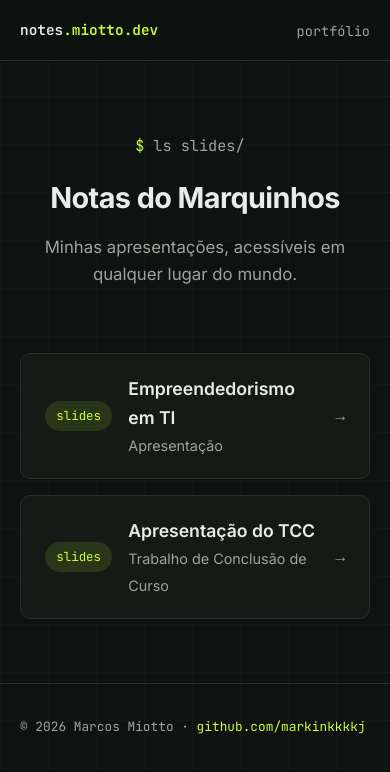
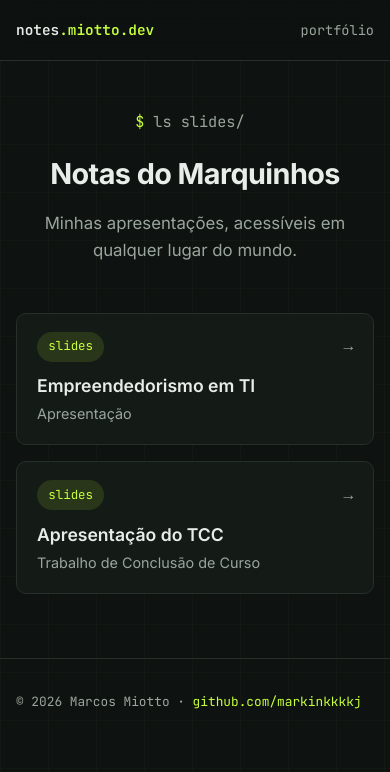
Before and after one commit to markinkkkkj/miotto-notes, a plain HTML site: page index.html in a window 390 px wide. Drawn offline with Linux system fonts and the light colour scheme.

Commit message:
feat: responsividade mobile

```diff
--- a/css/style.css
+++ b/css/style.css
@@ -45,6 +45,7 @@
 
 html {
   scroll-behavior: smooth;
+  -webkit-text-size-adjust: 100%; /* evita zoom automático de fonte no iOS em landscape */
 }
 
 body {
@@ -79,7 +80,7 @@ a {
   width: 100%;
   max-width: var(--container);
   margin-inline: auto;
-  padding-inline: 1.25rem;
+  padding-inline: 1rem; /* telas estreitas: aproveita cada pixel */
 }
 
 .skip-link {
@@ -155,6 +156,8 @@ a {
 }
 
 .site-nav a {
+  display: inline-block;
+  padding-block: 0.65rem; /* alvo de toque maior no celular */
   font-family: var(--font-mono);
   font-size: 0.85rem;
   color: var(--muted);
@@ -168,7 +171,7 @@ a {
 
 /* ---------- 5. Hero ---------- */
 .hero {
-  padding-block: 4.5rem 3rem;
+  padding-block: 3rem 2rem; /* mobile (cresce no breakpoint) */
   text-align: center;
 }
 
@@ -226,11 +229,14 @@ a {
   padding-block: 1rem 4rem;
 }
 
+/* Mobile-first: grid com a pill no topo, texto embaixo e seta no canto.
+   Em telas maiores (breakpoint no fim do arquivo) vira a linha flex clássica. */
 .link-card {
-  display: flex;
+  display: grid;
+  grid-template-columns: 1fr auto;
   align-items: center;
-  gap: 1rem;
-  padding: 1.25rem 1.5rem;
+  gap: 0.6rem 1rem;
+  padding: 1.1rem 1.25rem;
   background: var(--surface);
   border: 1px solid var(--border);
   border-radius: var(--radius);
@@ -246,6 +252,9 @@ a {
 }
 
 .link-card .kind {
+  grid-row: 1;
+  grid-column: 1;
+  justify-self: start;
   font-family: var(--font-mono);
   font-size: 0.78rem;
   color: var(--accent);
@@ -256,6 +265,8 @@ a {
 }
 
 .link-card .meta {
+  grid-row: 2;
+  grid-column: 1 / -1;
   flex: 1;
 }
 
@@ -271,6 +282,8 @@ a {
 }
 
 .link-card .arrow {
+  grid-row: 1;
+  grid-column: 2;
   font-family: var(--font-mono);
   color: var(--muted);
   transition: transform 0.2s ease, color 0.2s ease;
@@ -304,8 +317,21 @@ a {
 }
 
 /* ---------- 8. Media queries (mobile-first) ---------- */
-@media (max-width: 420px) {
+@media (min-width: 560px) {
+  /* Card volta à linha flex clássica: pill · texto · seta */
   .link-card {
-    flex-wrap: wrap;
+    display: flex;
+    gap: 1rem;
+    padding: 1.25rem 1.5rem;
   }
 }
+
+@media (min-width: 640px) {
+  .container {
+    padding-inline: 1.25rem;
+  }
+
+  .hero {
+    padding-block: 4.5rem 3rem;
+  }
+}
```
